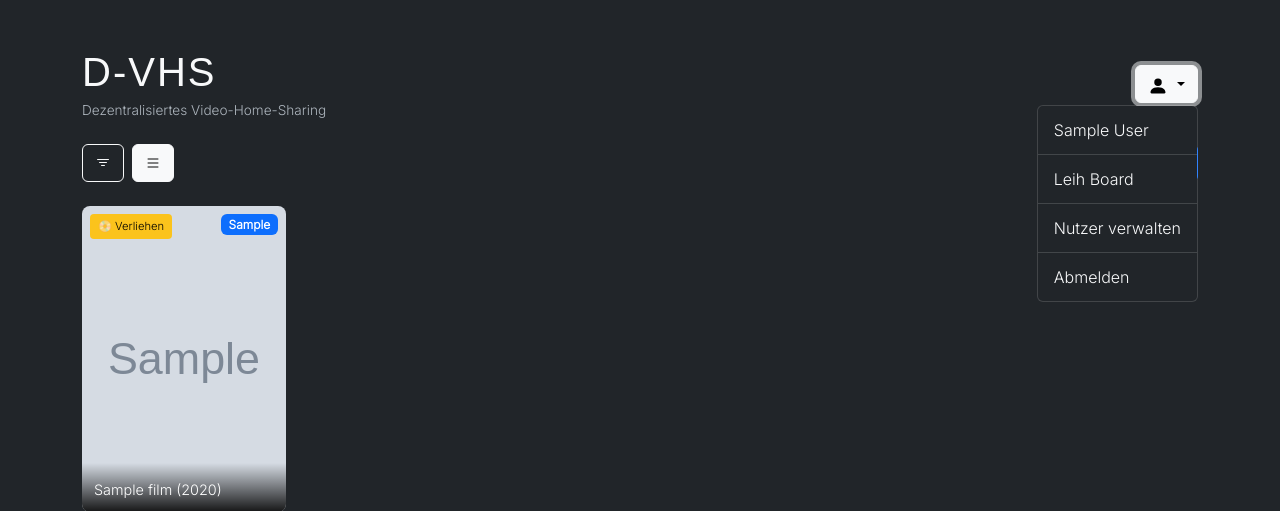
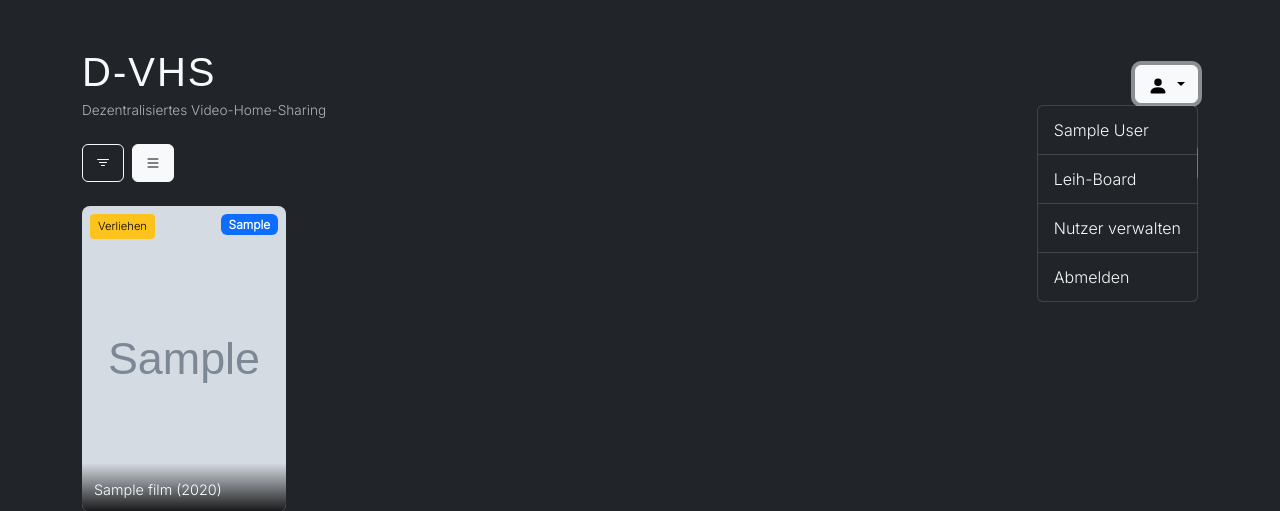
Before and after one commit to sonoflex/d-vhs, a Flask app: page / in a window 1280 px wide, after a click that opens the changed part. Shown: the top 511 px of the page. Run offline with Flask 3, Linux system fonts and the light colour scheme; the visitor is signed in with stand-in values (Sample User, id 1); tables that the repository leaves empty hold one stand-in row (values such as "Sample post"); grey boxes marked "Sample" are stand-in pictures; some web fonts are replaced.

Commit message:
small spelling mistake

```diff
--- a/templates/index.html
+++ b/templates/index.html
@@ -120,7 +120,7 @@
                     {% if session.get('benutzer_name') %}
                         <li><span class="dropdown-item-text text-light">{{ session.get('benutzer_name') }}</span></li>
                         <li><hr class="dropdown-divider"></li>
-                        <li><a class="dropdown-item text-light" href="{{ url_for('leihboard') }}">Leih Board</a></li>
+                        <li><a class="dropdown-item text-light" href="{{ url_for('leihboard') }}">Leih-Board</a></li>
                         <li><hr class="dropdown-divider"></li>
                         <li><a class="dropdown-item text-light" href="{{ url_for('benutzer_liste') }}">Nutzer verwalten</a></li>
                         <li><hr class="dropdown-divider"></li>
@@ -313,7 +313,11 @@
 
                                 {% if film.verliehen_an %}
                                     <div class="movie-tile-status">
-                                        📀 Verliehen
+                                        Verliehen
+                                    </div>
+                                {% elif film.wunschliste %}
+                                    <div class="movie-tile-status" style="background-color: #6c757d;">
+                                        Wunschliste
                                     </div>
                                 {% endif %}
 
--- a/templates/leihboard.html
+++ b/templates/leihboard.html
@@ -40,7 +40,7 @@
             </a>
         </div>
 
-        <h1 class="mb-4">Leih Board</h1>
+        <h1 class="mb-4">Leih-Board</h1>
 
         <!-- Anfragen an mich -->
         <div class="table-container">
```
Also changed, not shown: data/filme.db.
